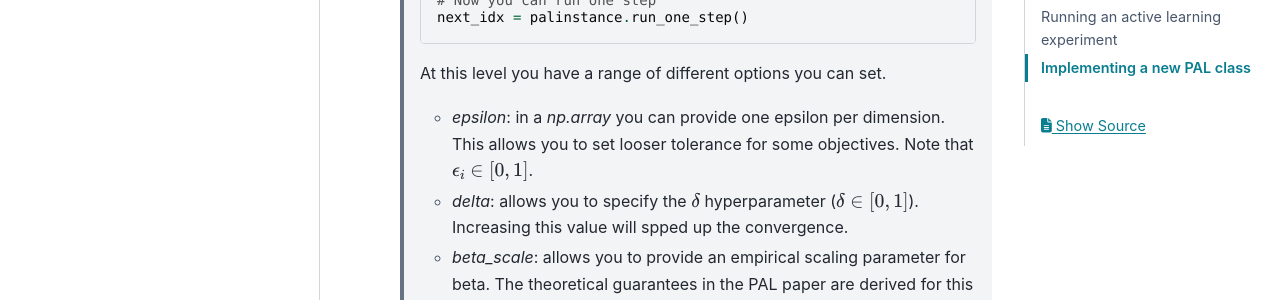
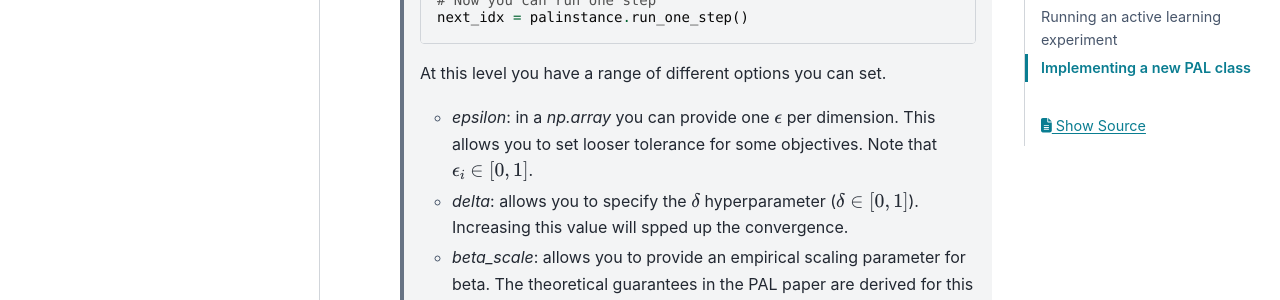
Before and after one commit to kjappelbaum/pyepal, a Sphinx documentation site: the page built from docs/getting_started.rst, in a window 1280 px wide and 900 px high, scrolled down 1375 px. Shown: the part 153-453 px from the top of the window. Built offline with Sphinx 7.4.7 and the PyData theme 0.15.4, drawn with Linux system fonts in a browser that asks for light colours; some of the changed lines change nothing that is shown.

Commit message:
chore: updating docs

```diff
--- a/docs/getting_started.rst
+++ b/docs/getting_started.rst
@@ -62,7 +62,7 @@ If you use a Gaussian process model built with `sklearn` or `GPy` you can use a
 
     At this level you have a range of different options you can set.
 
-    - `epsilon`: in a `np.array` you can provide one epsilon per dimension. This allows you to set looser tolerance for some objectives. Note that :math:`\epsilon_i \in [0,1]`.
+    - `epsilon`: in a `np.array` you can provide one :math:`\epsilon` per dimension. This allows you to set looser tolerance for some objectives. Note that :math:`\epsilon_i \in [0,1]`.
     - `delta`: allows you to specify the :math:`\delta` hyperparameter (:math:`\delta \in [0,1]`). Increasing this value will spped up the convergence.
     - `beta_scale`: allows you to provide an empirical scaling parameter for beta. The theoretical guarantees in the PAL paper are derived for this parameter set to 1. But in practice, you can achieve much faster convergence by setting it to a number :math:`0< \beta_\mathrm{scale} \ll 1`.
     - `goal`: By default, `pypal` assumes that you want to maximize every objective. If this is not the case, you can set the `goal` argument using a list of "min" and "max", using "min" to specifiy that you want to minimize the ith objective and "max" to inidicate that you want to maximize this objective.
```
Also changed, not shown: 14 other files.
